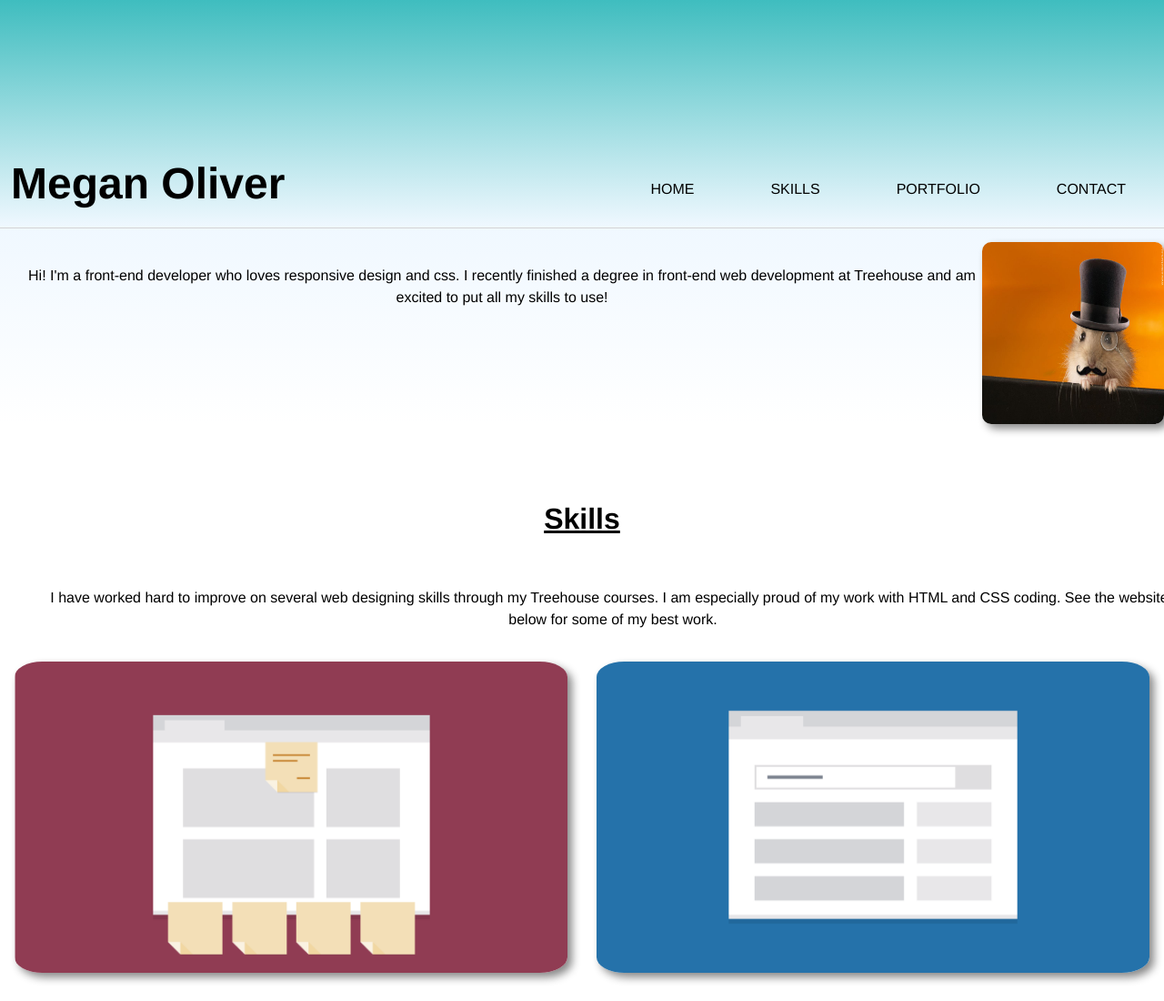
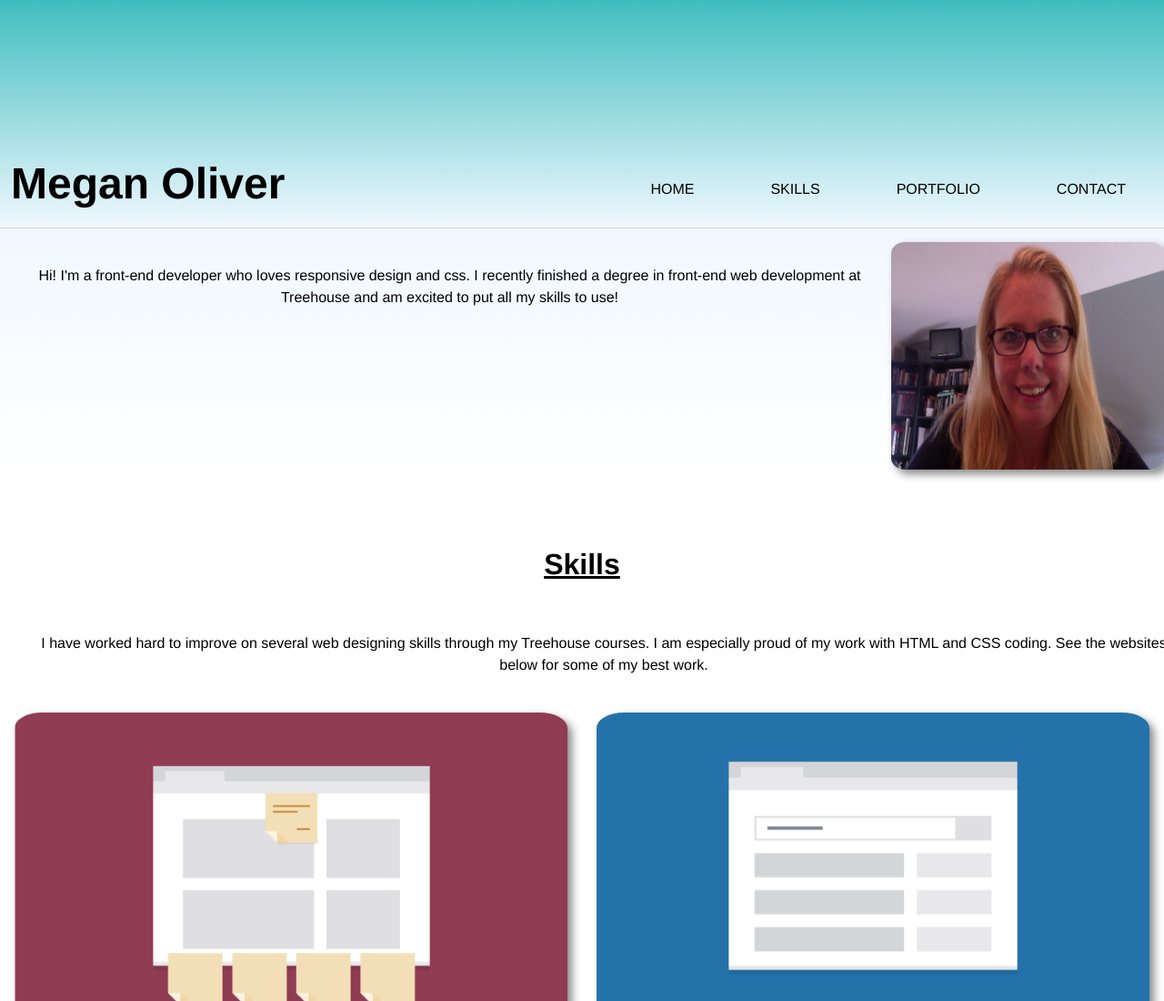
Before and after one commit to meganoliver/Responsive-Layout-Project, a plain HTML site: page index.html in a window 1280 px wide. Shown: the top 1100 px of the page at 91% size. Drawn offline with Linux system fonts and the light colour scheme.

Commit message:
profile pic fix

```diff
--- a/css/style.css
+++ b/css/style.css
@@ -72,9 +72,10 @@ li {
 /*Body Style*/
 
 #profile-pic {
-  width: 200px;
-  height: 200px;
+  width: 300px;
+  height: 250px;
   margin-top: 15px;
+  margin-left: 15px;
 }
 
 .introduction {
@@ -100,10 +101,9 @@ li {
 }
 
 .skills p {
-  margin-right: 5;
-  margin: 0 10px 10px;
   width: 100%;
   text-align: center;
+  margin-right: 15em;
 }
 
 #skills {
--- a/index.html
+++ b/index.html
@@ -18,7 +18,7 @@
     </header>
 
     <div class="introduction" class="clearfix">
-      <img src="Images/hamster.jpg" ref="Picture of Megan Oliver" id="profile-pic">
+      <img src="Images/profile-pic.jpg" ref="Picture of Megan Oliver" id="profile-pic">
       <p>
           Hi! I'm a front-end developer who loves responsive design and css. I recently finished a degree in front-end web development at Treehouse and am excited to put all my skills to use!
       </p>
```
Also changed, not shown: Images/profile-pic.jpg (added).
